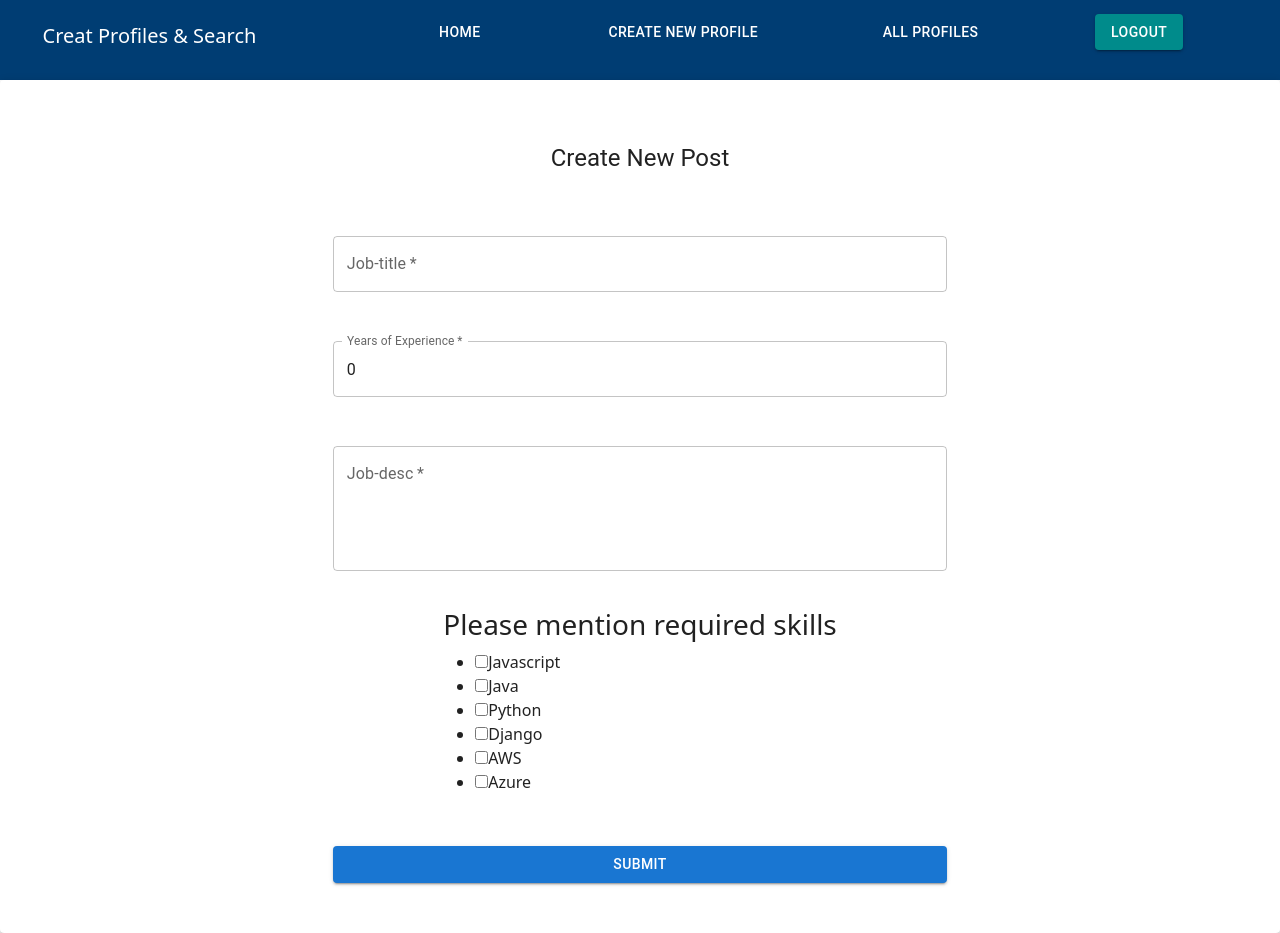
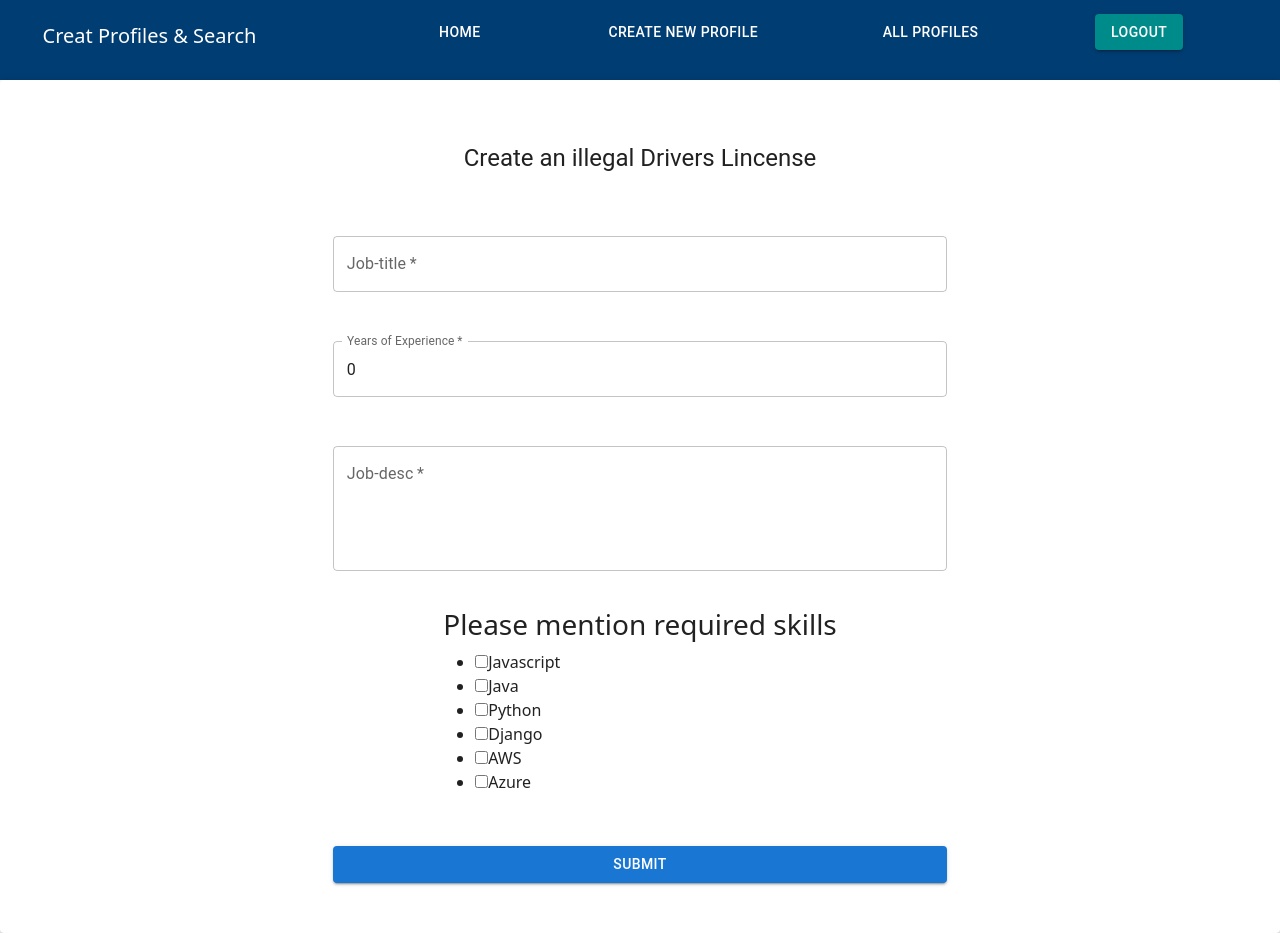
Before and after one commit to AbelRodriguezGuillen/ProfileCrudApp, a React (Create React App) app: page /api/post/create in a window 1280 px wide. Built offline with nearby package versions, Linux system fonts and the light colour scheme.

Commit message:
Update Create.js

```diff
--- a/src/pages/Create.js
+++ b/src/pages/Create.js
@@ -57,7 +57,7 @@ const Create = () => {
   return (
     <Paper sx={{ padding: "2%" }} elevation={3}>
       <Typography sx={{ margin: "3% auto" }} align="center" variant="h5">
-        Create New Post
+        Create an illegal Drivers Lincense
       </Typography>
       <form autoComplete="off" noValidate onSubmit={handleSubmit}>
         <Box
```
